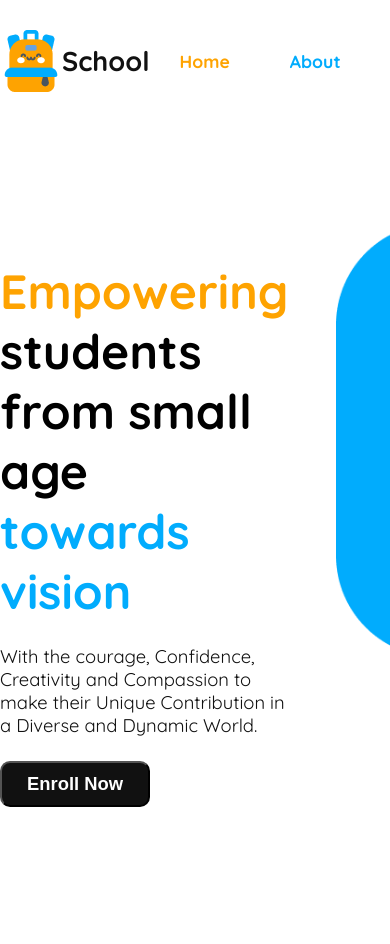
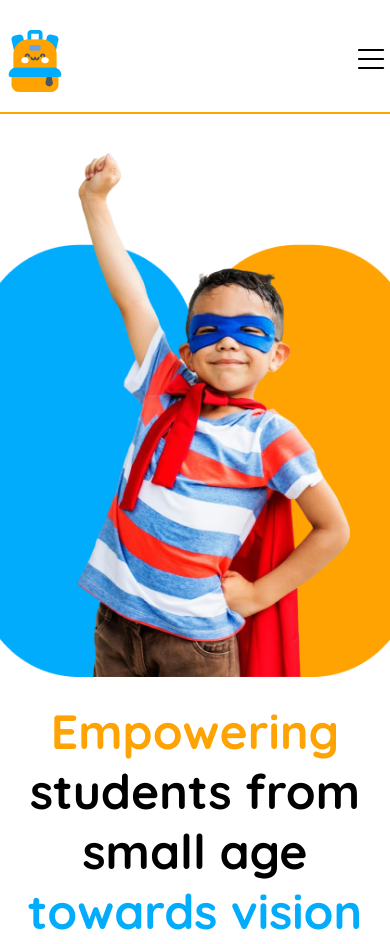
Before and after one commit to gmnayem631/assignment-two-kids-school, a plain HTML site: page index.html in a window 390 px wide. Shown: the top 944 px of the page. Drawn offline with Linux system fonts and the light colour scheme.

Commit message:
made the header section responsive for mobile device

```diff
--- a/index.html
+++ b/index.html
@@ -13,6 +13,9 @@
           <img src="assets/logo.png" alt="" class="nav-logo" />
           <span class="logo-text">School</span>
         </div>
+        <div class="hamburger">
+          <img src="assets/hamburger.png" alt="" />
+        </div>
 
         <div class="menu">
           <ul class="nav-links display-flex">
@@ -25,7 +28,6 @@
 
         <div class="button display-flex">
           <button class="btn-secondary">Contact</button>
-          <img src="assets/hamburger.png" alt="" class="hamburger" />
         </div>
       </nav>
 
--- a/styles/style.css
+++ b/styles/style.css
@@ -130,7 +130,7 @@
 }
 
 .hamburger {
-  visibility: hidden;
+  display: none;
 }
 
 /* Banner related styles */
@@ -387,14 +387,37 @@ main {
   max-height: 40px;
 }
 
+.display-hide {
+  display: none;
+}
+
 /* Making responsive */
-/* @media screen and (max-width: 576px) {
-  .hamburger {
-    visibility: visible;
-  }
+
+@media screen and (max-width: 576px) {
+  .logo-text,
   .menu,
-  .logo-text,
-  .btn-secondary {
+  .navbar > .button {
     display: none;
   }
-} */
+  .hamburger {
+    display: block;
+  }
+  .hamburger > img {
+    width: 30px;
+    height: 30px;
+  }
+  .navbar {
+    padding-inline: 4px;
+    border-bottom: 2px solid orange;
+    padding-bottom: 20px;
+  }
+
+  .banner {
+    flex-direction: column-reverse;
+    align-items: center;
+    text-align: center;
+  }
+  .banner-content {
+    margin: 0;
+  }
+}
```
